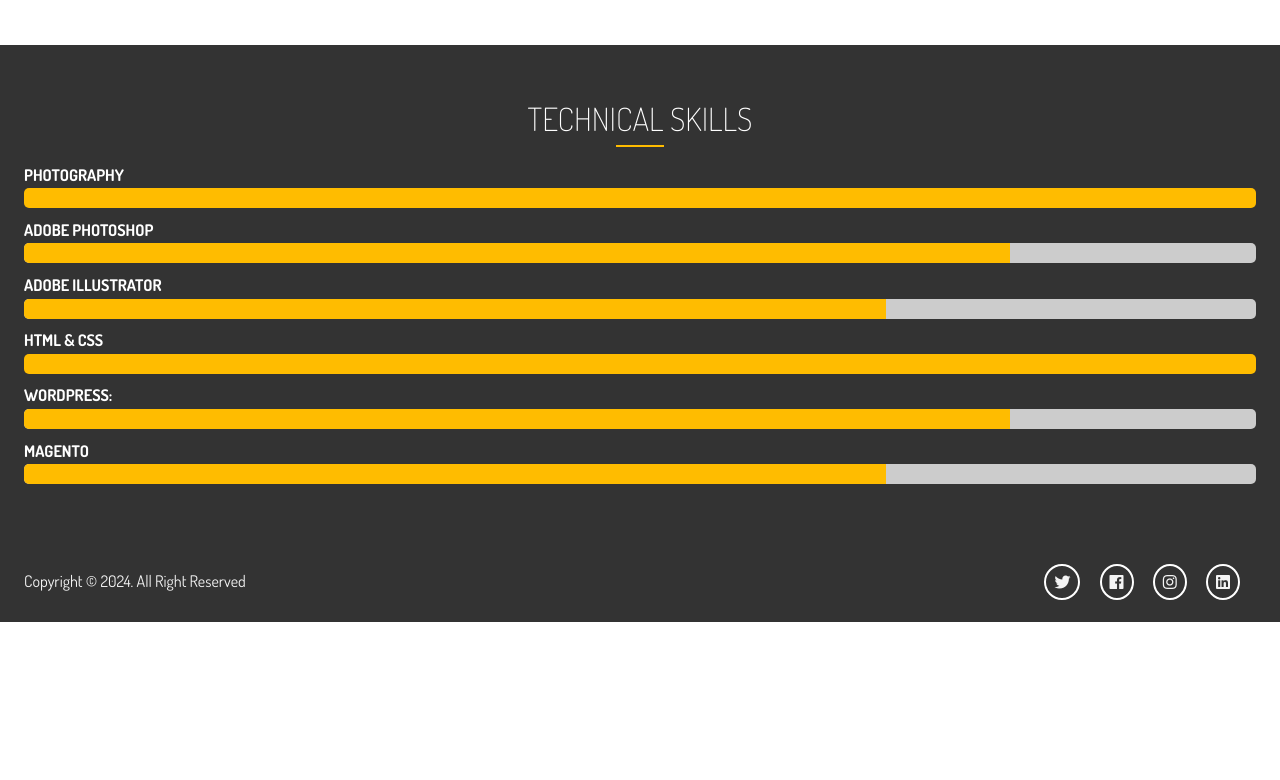
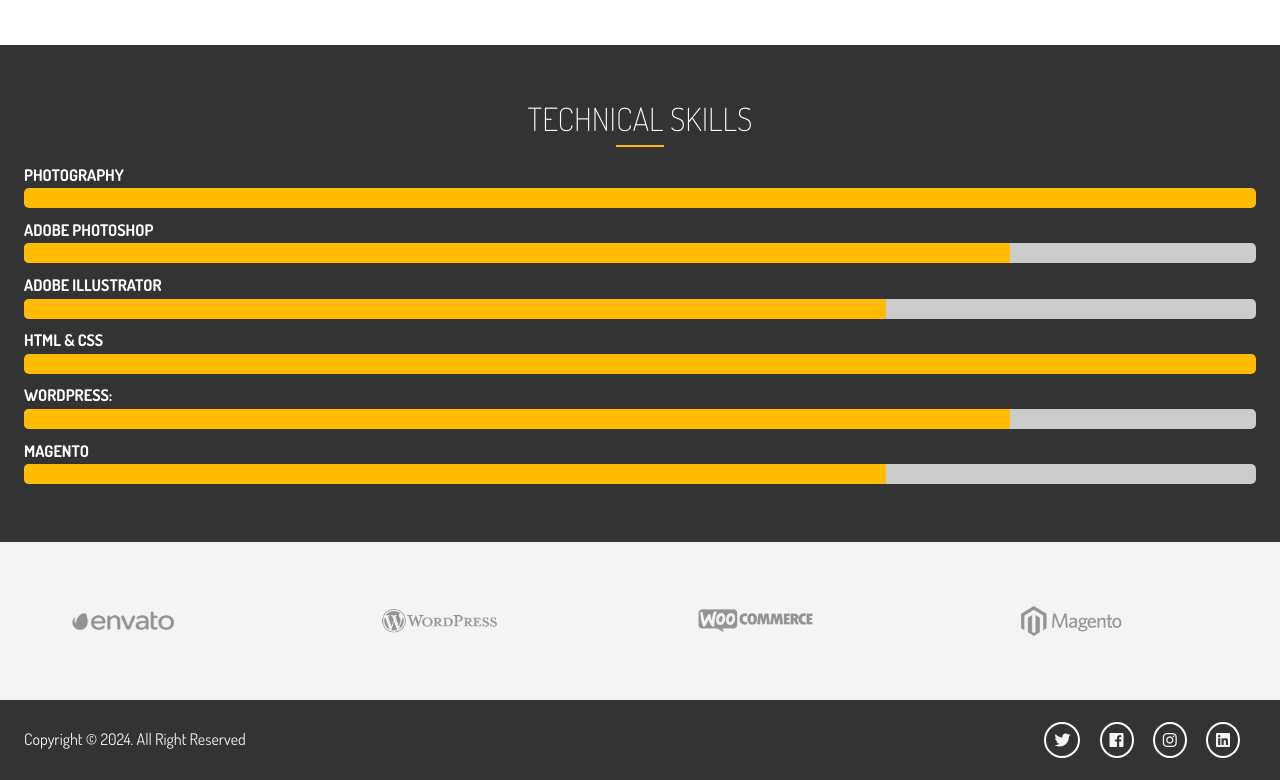
Before and after one commit to IPRIESPM/porfolio-sass, a website built with Vite: page src/about.html in a window 1280 px wide. Shown: the part 684-1464 px from the top of the page. Before the commit the page ends 1306 px from the top, so only its background shows below. Built offline with nearby package versions, Linux system fonts and the light colour scheme.

Commit message:
feat: :sparkles: add about logos section

```diff
--- a/src/about.html
+++ b/src/about.html
@@ -106,6 +106,17 @@
         </div>
     </section>
 
+    <section id="about-c" class="py-4 bg-light">
+        <div class="container">
+            <div class="about-logos">
+                <img src="assets/img/about-logos/logo-envato.png" alt="" height="30px" width="20px">
+                <img src="assets/img/about-logos/logo-wordpress.png" alt="" height="30px" width="60px">
+                <img src="assets/img/about-logos/logo-woocommerce.png" alt="" height="30px" width="60px">
+                <img src="assets/img/about-logos/logo-magento.png" alt="" height="30px" width="60px">
+            </div>
+        </div>
+    </section>
+
     <footer id="main-footer">
         <div class="footer-content container">
             <p>Copyright &copy; 2024. All Right Reserved</p>
--- a/src/assets/css/aboutSections.scss
+++ b/src/assets/css/aboutSections.scss
@@ -54,4 +54,17 @@
       }
     }
   }
+
+  &-c{
+    .about-logos{
+      display: grid;
+      grid-template-columns:repeat(4,1fr);
+      gap: 2rem;
+
+      img{
+        width: 70%;
+        object-fit: contain;
+      }
+    }
+  }
 }
```
